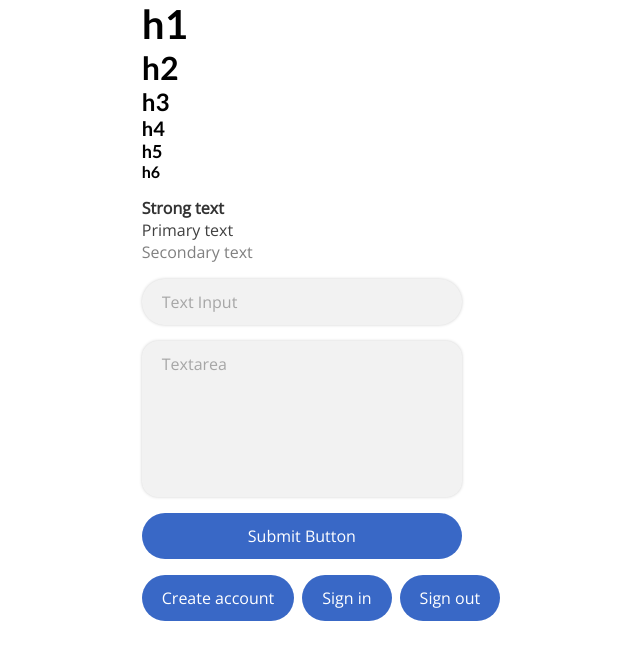
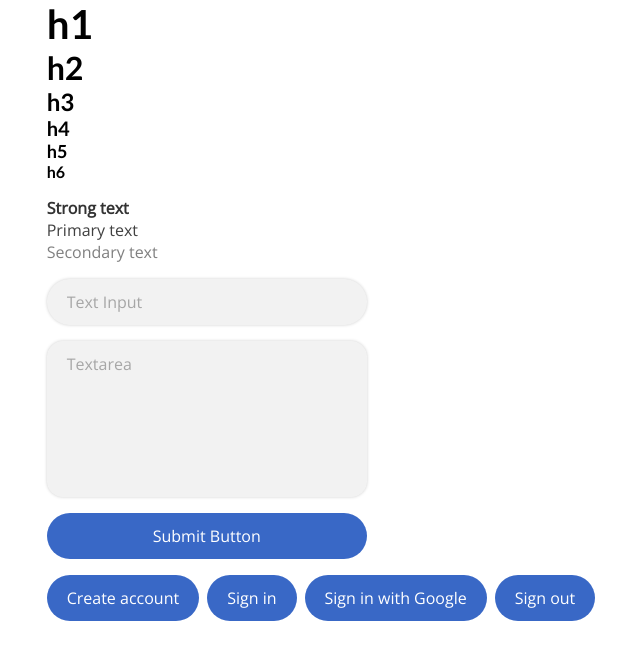
Before and after one commit to MastersOfData/scores-app, a Next.js app: page /testing in a window 1280 px wide. Shown: the top 660 px of the page, without its empty margins (319-959 px from the left). Built offline with nearby package versions, Linux system fonts and the light colour scheme; no server answers.

Commit message:
Fixed firebase auth imports, Google sign in broken

```diff
--- a/firebase/auth.ts
+++ b/fire-base/auth.ts
@@ -1,8 +1,22 @@
 import { auth } from "./services"
-import { signInWithEmailAndPassword, signOut as _signOut, createUserWithEmailAndPassword, onAuthStateChanged as _onAuthStateChanged, NextOrObserver, User } from "firebase/auth/cordova"
+import {
+  signInWithEmailAndPassword,
+  signOut as _signOut,
+  signInWithPopup,
+  createUserWithEmailAndPassword,
+  onAuthStateChanged as _onAuthStateChanged,
+  NextOrObserver,
+  User,
+  GoogleAuthProvider } from "firebase/auth"
 
 export async function signIn(email: string, password: string) {
   return await signInWithEmailAndPassword(auth, email, password)
+}
+
+export async function signInWithGoogle() {
+  const provider = new GoogleAuthProvider()
+  provider.addScope("email")
+  return await signInWithPopup(auth, provider)
 }
 
 export async function signOut() {
--- a/package.json
+++ b/package.json
@@ -10,7 +10,6 @@
     "test": "jest"
   },
   "dependencies": {
-    "@next/font": "13.1.6",
     "@types/node": "18.14.0",
     "@types/react": "18.0.28",
     "@types/react-dom": "18.0.11",
--- a/src/components/AuthTester.tsx
+++ b/src/components/AuthTester.tsx
@@ -1,7 +1,7 @@
 "use client"
 
 import { useEffect } from "react"
-import { signIn, createAccount, signOut, onAuthStateChanged } from "../../firebase/auth"
+import { signIn, createAccount, signOut, onAuthStateChanged, signInWithGoogle } from "../../fire-base/auth"
 
 export default function AuthTester() {
 
@@ -13,6 +13,7 @@ export default function AuthTester() {
     <div style={{display: "flex", gap: ".5rem"}}>
       <button onClick={() => createAccount("oliveroloughlin1@gmail.com", "pass123")}>Create account</button>
       <button onClick={() => signIn("oliveroloughlin1@gmail.com", "pass123")}>Sign in</button>
+      <button onClick={signInWithGoogle}>Sign in with Google</button>
       <button onClick={signOut}>Sign out</button>
     </div>
   )
```
Also changed, not shown: fire-base/db.ts (renamed from firebase/db.ts), fire-base/models.ts (renamed from firebase/models.ts), fire-base/services.ts (renamed from firebase/services.ts), 1 other file (tests, documents, lock files or other folders).
